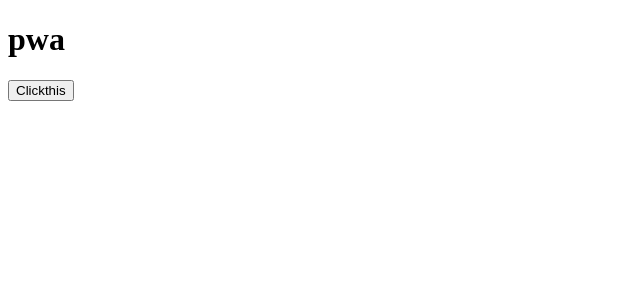
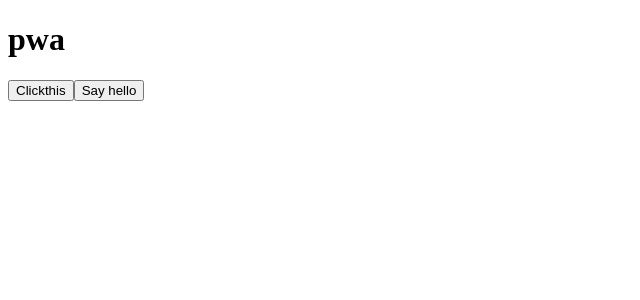
Before and after one commit to aryajeet66/arya_pwa, an Angular app: page / in a window 1280 px wide. Shown: the top 300 px of the page, without its empty margins (0-640 px from the left). Built offline with nearby package versions, Linux system fonts and the light colour scheme.

Commit message:
Update app.component.html

```diff
--- a/src/app/app.component.html
+++ b/src/app/app.component.html
@@ -1,3 +1,11 @@
 <h1>pwa</h1>
 <button (click)="callMsg()">Clickthis</button>
 <p *ngIf="showMyMessage">{{msg}}</p>
+
+<input type="button" value="Say hello" onClick="showAndroidToast('Hello Android!')" />
+
+<script type="text/javascript">
+    function showAndroidToast(toast) {
+        Android.showToast(toast);
+    }
+</script>
```
